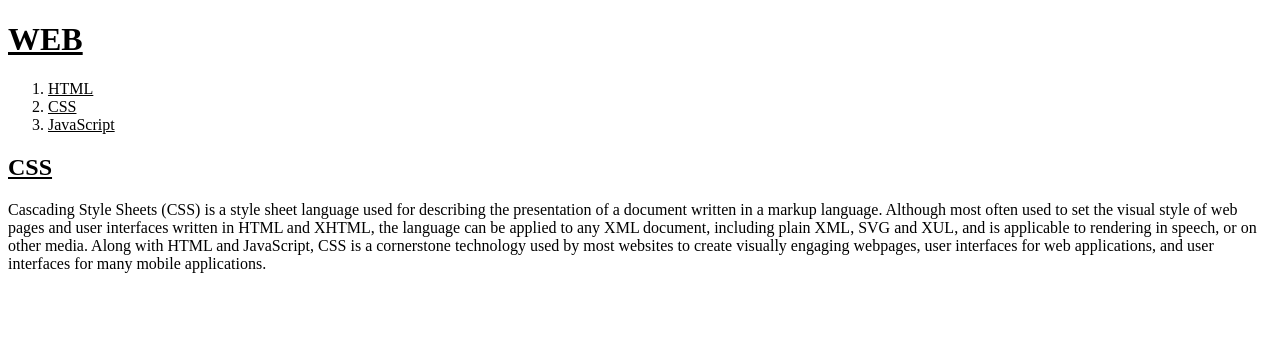
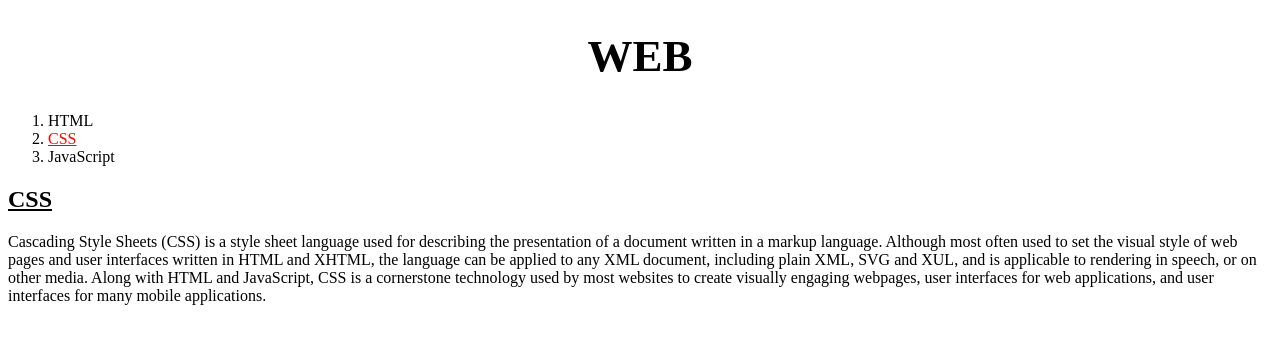
Before and after one commit to sksmsfbrjs/my-hobby, a plain HTML site: page 20220129/css.html in a window 1280 px wide. Drawn offline with Linux system fonts and the light colour scheme.

Commit message:
20220221 - css 6 class

```diff
--- a/20220129/css.html
+++ b/20220129/css.html
@@ -4,7 +4,14 @@
     <meta charset="UTF-8">
     <title>WEB - CSS</title>
     <style>
-        a{color: black}
+        a {
+            color: black;
+            text-decoration: none;
+        }
+        h1 {
+            font-size: 45px;
+            text-align: center;
+        }
     </style>
 </head>
 <body>
@@ -12,7 +19,7 @@
 <h1><a href="index.html">WEB</a></h1>
 <ol>
     <li><a href="html.html">HTML</a></li>
-    <li><a href="css.html">CSS</a></li>
+    <li><a href="css.html" style="color:red; text-decoration: underline">CSS</a></li>
     <li><a href="javascript.html">JavaScript</a></li>
 </ol>
 <h2><u>CSS</u></h2>
```
